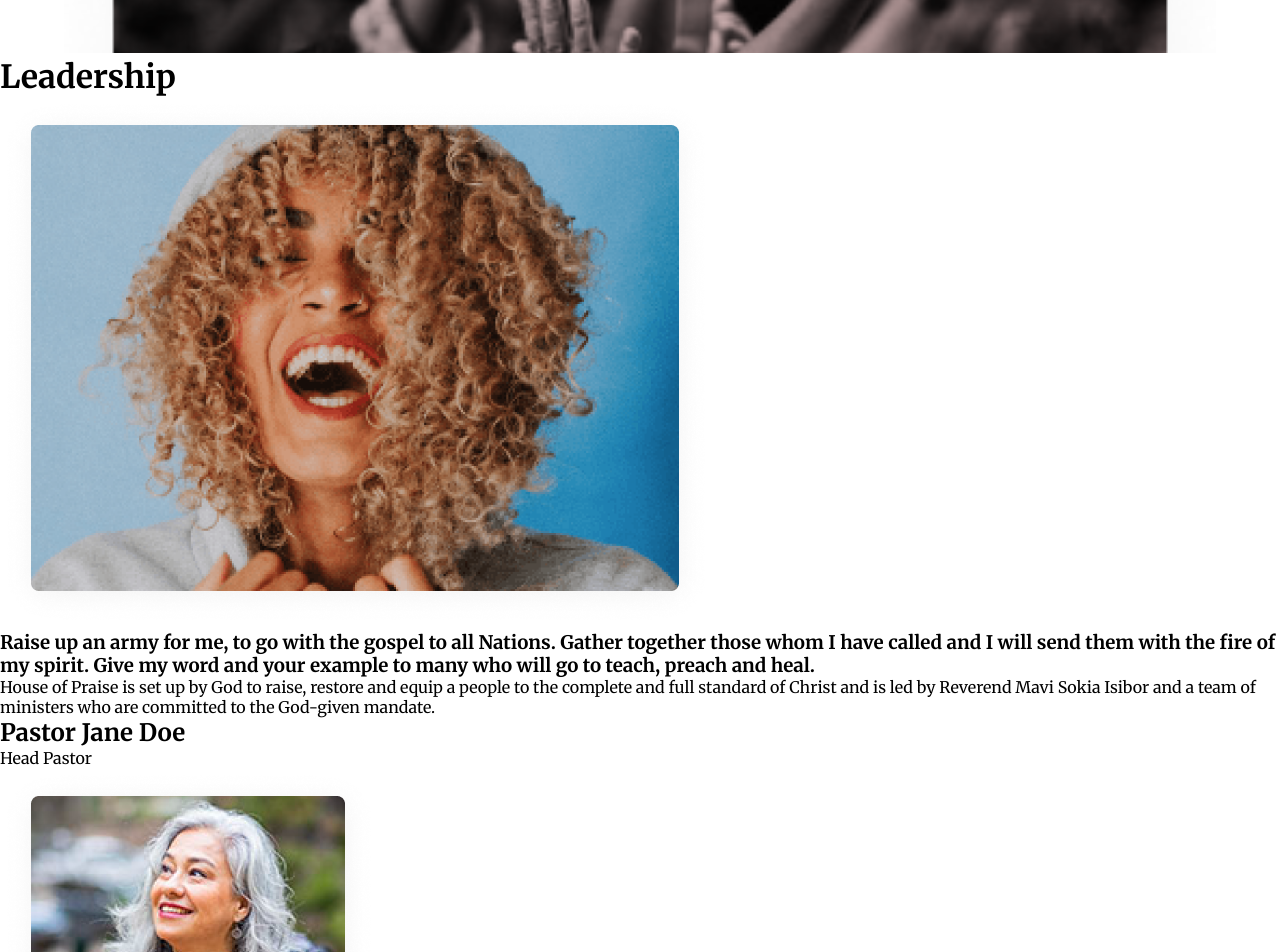
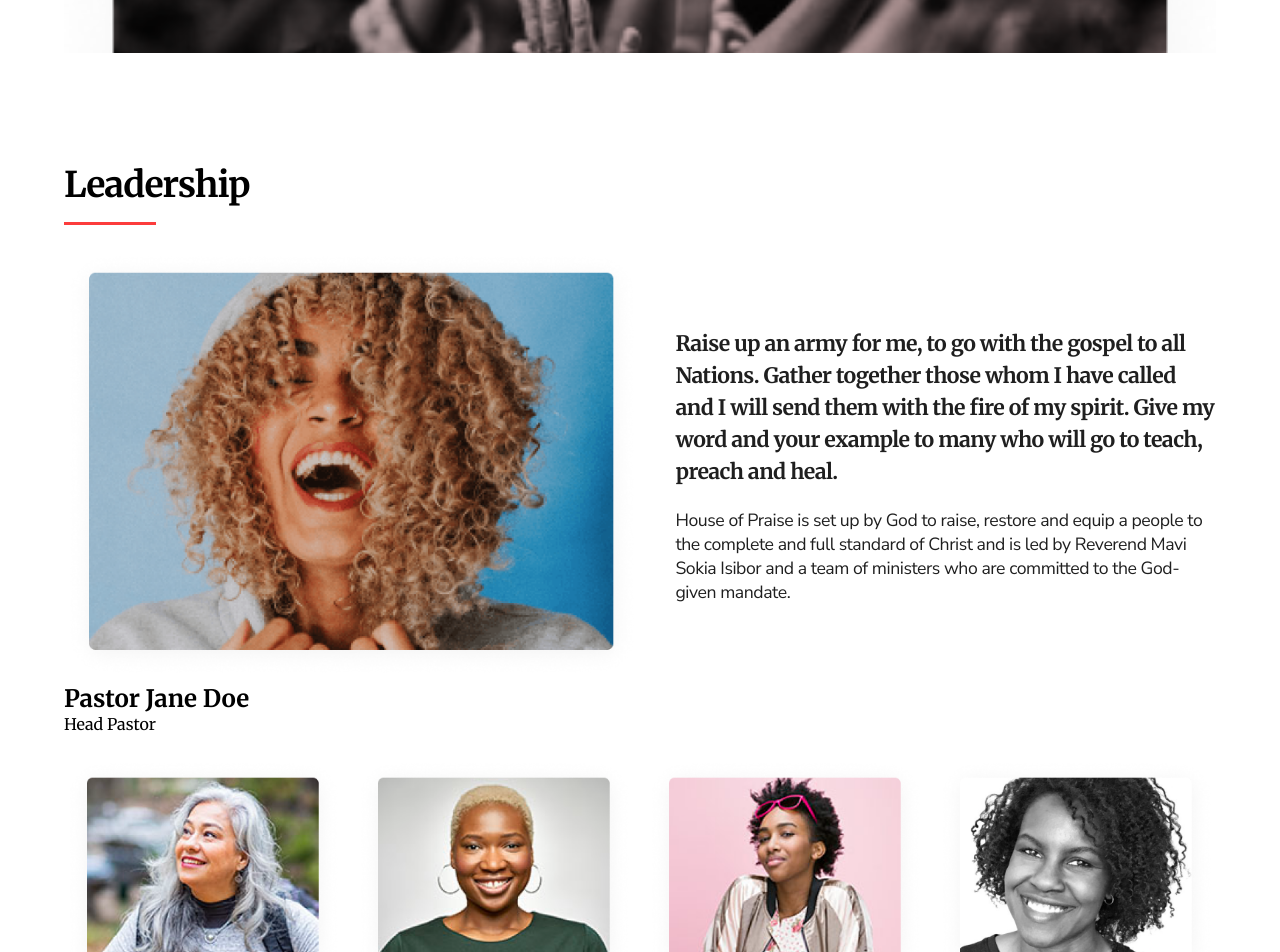
Before and after one commit to eligifty-coder/House_of_praise, a React (Create React App) app: page / in a window 1280 px wide. Shown: the part 7540-8492 px from the top of the page. Built offline with nearby package versions, Linux system fonts and the light colour scheme.

Commit message:
leadership complete

```diff
--- a/src/components/leadership/Leadership.jsx
+++ b/src/components/leadership/Leadership.jsx
@@ -10,20 +10,7 @@ import ChevronPrev from '../../images/chevron_prev.png'
 import ChevronNext from '../../images/chevron_next.png'
 
 const Leadership = () => {
-   const [count, setCount] = useState(0)
-   const handlePrev = () => {
-      setCount(prev => prev - 1)
-      if (count === 0) {
-         setCount(0)
-      }
-   }
-   const handleNext = () => {
-      setCount(prev => prev + 1)
-      if (count >= count.length - 1) {
-         const length = count.length-1
-         setCount(length)
-      }
-   }
+
    const pastors = [
       {
          name: 'Pastor Rotimi',
@@ -51,12 +38,26 @@ const Leadership = () => {
          img: Ehis
       },
    ]
+   const [count, setCount] = useState(0)
+   const handlePrev = () => {
+      setCount(prev => prev - 1)
+      if (count === 0) {
+         setCount(0)
+      }
+   }
+   const handleNext = () => {
+      setCount(prev => prev + 1)
+      if (count >= pastors.length - 1) {
+         const length = pastors.length - 1
+         setCount(length)
+      }
+   }
    const mappedPastors = pastors.map((pastor, id) => {
       return <article className={classes.pastor} key={id}>
          <img src={pastor.img} alt="identity" />
          <div className={classes.details}>
-            <h1>Pastor {pastor.name}</h1>
-            <p>Pastor {pastors.title}</p>
+            <h1> {pastor.name}</h1>
+            <p> {pastor.title}</p>
          </div>
 
       </article>
@@ -86,11 +87,14 @@ const Leadership = () => {
                </div>
 
             </article>
+            <div className={classes.big} >
+               {mappedPastors}
+            </div>
             <div className={`${classes.pastors} ${classes.small}`}>
                <article className={classes.pastor}>
                   <img src={pastors[count].img} alt="identity" />
                   <div className={classes.details}>
-                     <h1>Pastor {pastors[count].name}</h1>
+                     <h1> {pastors[count].name}</h1>
                      <p>Pastor {pastors[count].title}</p>
                   </div>
                </article>
--- a/src/components/leadership/Leadership.module.css
+++ b/src/components/leadership/Leadership.module.css
@@ -5,7 +5,7 @@
 }
 @media screen and (max-width: 601px) {
    .leadership{
-      width: 90vw;
+      width: 91.4vw;;
       margin: 0 auto;
       padding-top: 14.93vw;
       display: grid;
@@ -37,7 +37,7 @@
       row-gap: 6.4vw;
    }
    .rev .mavImg{
-      width: 90vw;
+      width: 91.4vw;;
       border-radius: 2.133vw;
    }
    .rev img{
@@ -54,7 +54,7 @@
       row-gap: 4.26vw;
    }
    .maviBio h3{
-      width: 90vw;
+      width: 91.4vw;;
       font-family: 'Merriweather';
       font-style: normal;
       font-weight: 700;
@@ -64,7 +64,7 @@
       color: #5A5656;
    }
    .maviBio p{
-      width: 90vw;
+      width: 91.4vw;;
       font-family: 'Nunito Sans';
       font-style: normal;
       font-weight: 400;
@@ -75,7 +75,7 @@
       padding-bottom: 6.4vw;
    }
    .detail{
-      width: 90vw;
+      width: 91.4vw;;
       display: grid;
       align-items: center;
       row-gap: 2.13vw;
@@ -107,10 +107,10 @@
       line-height: 5.06vw;
       letter-spacing: -0.025em;
       color: #5A5656;
-      width: 90vw;
+      width: 91.4vw;;
    }
    .content{
-      width: 90vw;
+      width: 91.4vw;;
       display: grid;
       align-items: center;
       row-gap: 10.66vw;
@@ -121,7 +121,7 @@
       row-gap: 6.4vw;
    }
    .small .pastor {
-      width: 90vw;
+      width: 91.4vw;;
       display: grid;
       align-items: center;
       row-gap: 4.4vw;
@@ -191,8 +191,131 @@
       align-items: center;
    }
    .navigation{
-      width: 90vw;
+      width: 91.4vw;;
       display: flex;
       justify-content: space-between;
    }
+   .big{
+      display: none;
+   }
 }
+
+@media screen and (min-width: 602px) {
+   .small{
+      display: none;
+   }
+   .leadership{
+      width: 90vw;
+      margin: 0 auto;
+      padding-top: 8.33vw;
+      display: grid;
+      align-items: center;
+      row-gap: 3.33vw;
+      /* row-gap: 8.53vw; */
+   }
+   .leadership .title h1{
+      font-family: 'Merriweather';
+      font-style: normal;
+      font-weight: 700;
+      font-size: 2.77vw;
+      line-height: 3.47vw;
+      letter-spacing: -0.025em;
+      color: #000000;
+      position: relative;
+      width: 100%;
+   }
+   .leadership .title h1::after{
+      background: #FC3C3C;
+      position: absolute;
+      left: 0;
+      content: '';
+      width: 7.22vw;
+      height: 0.27vw;
+      top: 4.58vw;
+   }
+   .content{
+      display: grid;
+      align-items: center;
+      row-gap: 2.22vw;
+   }
+   .content .rev{
+      display: grid;
+      align-items: center;
+      grid-template-columns: auto 1fr;
+      -moz-column-gap: 2.77vw;
+         column-gap: 2.77vw;
+   }
+   .content .mavImg{
+      width: 45vw;
+   }
+   .content .mavImg img{
+      width: 100%;
+   }
+   .content .maviBio{
+      display: grid;
+      align-items: center;
+      row-gap: 1.66vw;
+   }
+   .content .maviBio h3{
+      width: 42.22vw;
+      font-family: 'Merriweather';
+      font-style: normal;
+      font-weight: 700;
+      font-size: 1.66vw;
+      line-height: 150%;
+      letter-spacing: -0.025em;
+      color: #1F1F1F;
+   }
+   .content .maviBio p{
+      width: 42.22vw;
+      font-family: 'Nunito Sans';
+      font-style: normal;
+      font-weight: 400;
+      font-size: 1.38vw;
+      line-height: 1.87vw;
+      letter-spacing: -0.025em;
+      color: #1F1F1F;
+   }
+   .content .big{
+      display: grid;
+      align-items: center;
+      grid-template-columns: repeat(4, 1fr);
+      -moz-column-gap: 0.90vw;
+         column-gap: 0.90vw;
+   }
+   .content .big .pastor{
+      display: grid;
+      align-items: center;
+      row-gap: 2.22vw;
+   }
+   .content .big .pastor img{
+      width: 21.80vw;
+      height: 16.9vw;
+      -o-object-fit: cover;
+         object-fit: cover;
+      /* background: red; */
+   }
+   .content .big .pastor .details {
+      display: grid;
+      align-items: center;
+      row-gap: 0.55vw;
+   }
+   .content .big .pastor .details h1 {
+      font-family: 'Merriweather';
+      font-style: normal;
+      font-weight: 700;
+      font-size: 1.66vw;
+      line-height: 2.08vw;
+      letter-spacing: -0.025em;
+      color: #5A5656;
+   }
+   .content .big .pastor .details p {
+      font-family: 'Nunito Sans';
+      font-style: normal;
+      font-weight: 400;
+      font-size: 1.11vw;
+      line-height: 1.52vw;
+      letter-spacing: -0.025em;
+      color: #5A5656;
+   }
+}
```
